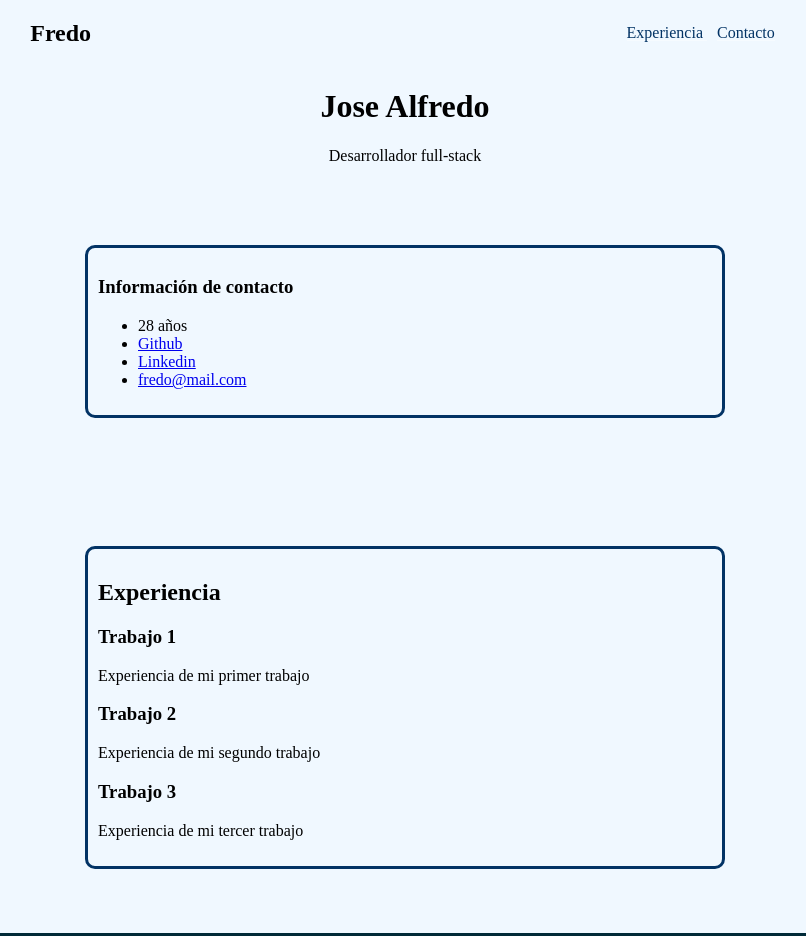
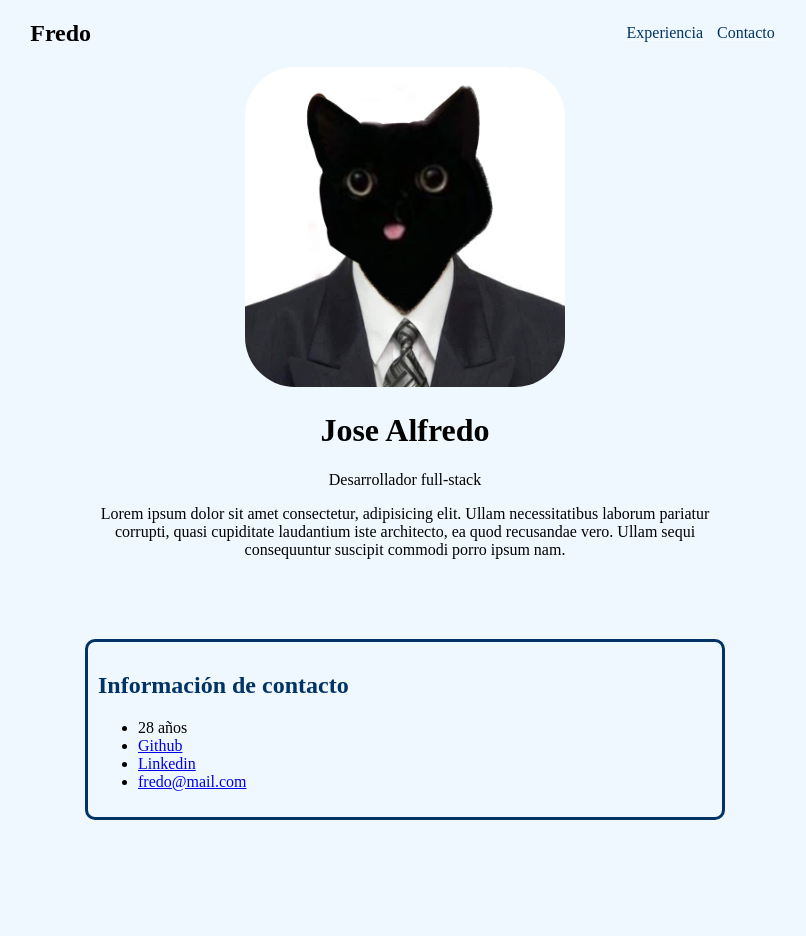
Before and after one commit to arlequine/cv-intro-a-web, a plain HTML site: page index.html in a window 1280 px wide. Shown: the top 936 px of the page, without its empty margins (235-1041 px from the left). Drawn offline with Linux system fonts and the light colour scheme.

Commit message:
fix(image):add image profile

```diff
--- a/index.html
+++ b/index.html
@@ -23,17 +23,19 @@
     </nav>
 
     <div class="title">
+      <img src="./imagenes/perfil.jpg" alt="" srcset="">
       <h1>
         Jose Alfredo
       </h1>
       <p>Desarrollador full-stack</p>
+      <p>Lorem ipsum dolor sit amet consectetur, adipisicing elit. Ullam necessitatibus laborum pariatur corrupti, quasi cupiditate laudantium iste architecto, ea quod recusandae vero. Ullam sequi consequuntur suscipit commodi porro ipsum nam.</p>
     </div>
 
     <section id="contacto">
       <div class="info">
-        <h3>
+        <h2>
           Información de contacto
-        </h3>
+        </h2>
         <ul>
           <li>28 años</li>
           <li>
--- a/styles.css
+++ b/styles.css
@@ -18,12 +18,21 @@ body {
 }
 .navbar a:hover {
   background-color: #023365;
+  border-radius: 15px;
   padding: 10px;
   color: #fff;
 }
 
 .title {
-  text-align: center
+  text-align: center;
+  width: 50%;
+  margin: 0 auto;
+}
+
+img {
+  width: 50%;
+  height: auto;
+  border-radius: 50px;
 }
 
 section {
@@ -31,6 +40,10 @@ section {
   margin: 0 auto;
   display: flex;
   justify-content: center;
+}
+
+section h2 {
+  color: #023365;
 }
 
 .trabajos, .info {
```
Also changed, not shown: imagenes/perfil.jpg (added), 1 other file.
